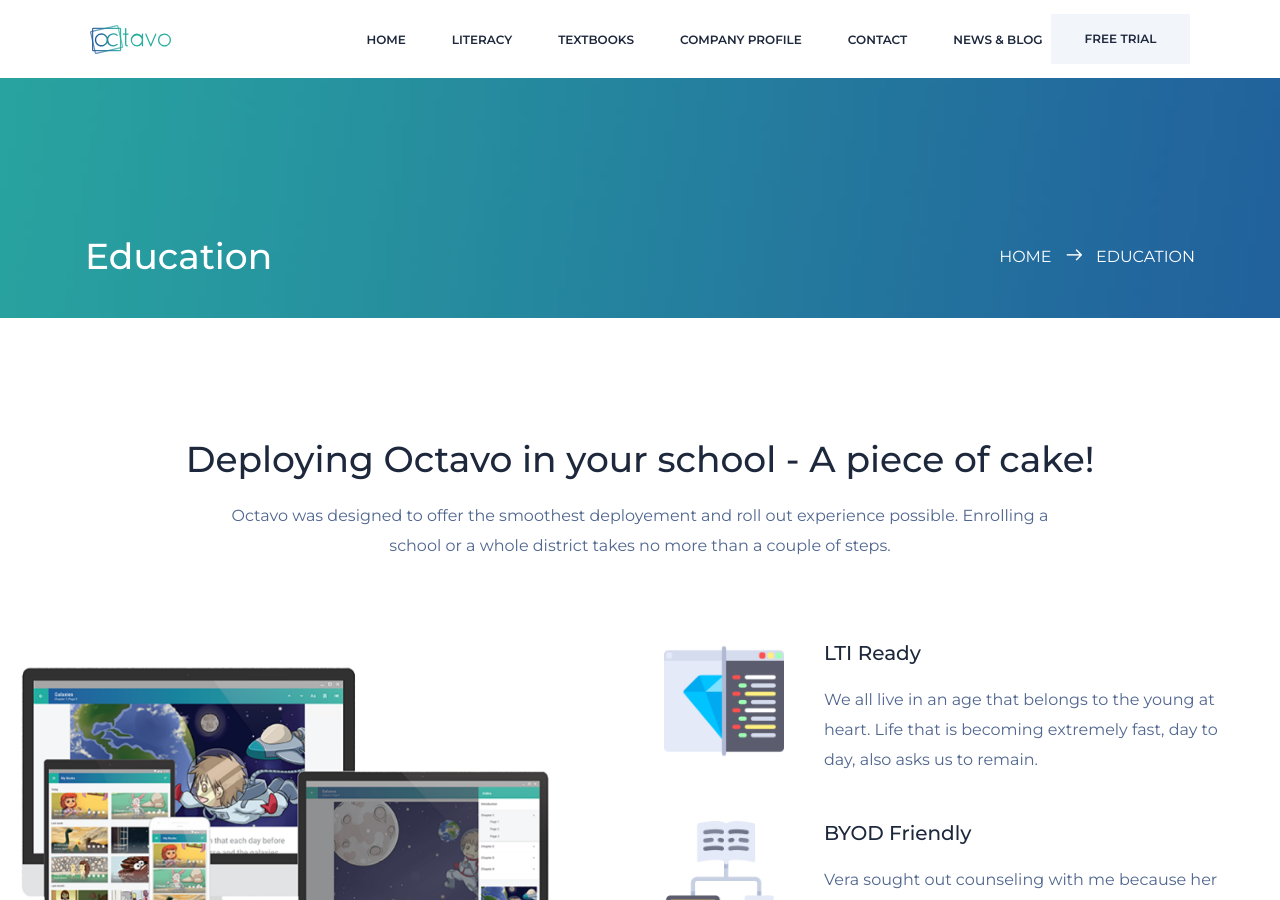
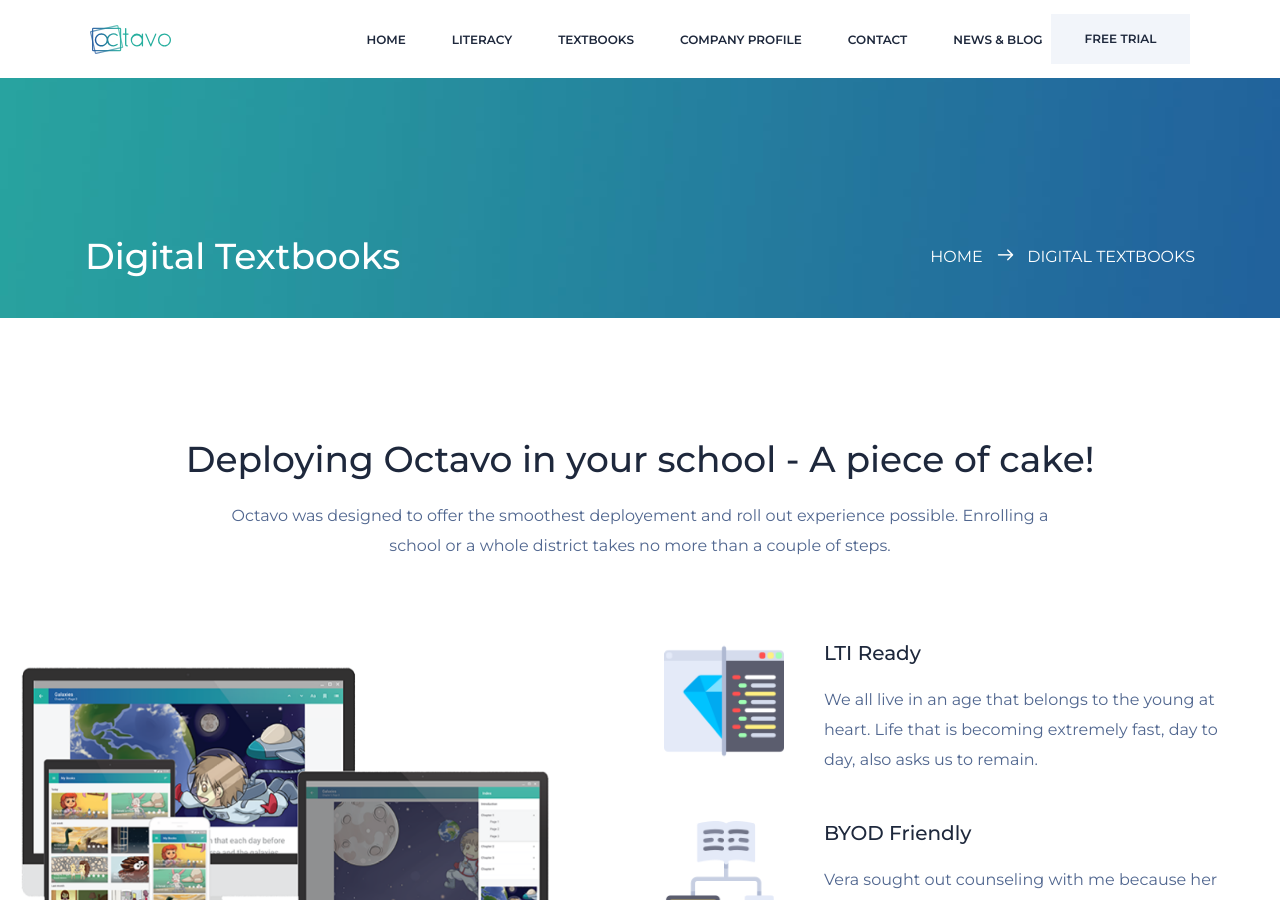
Before and after one commit to jurgencalleja/octavo.education, a Jekyll site: the page built from textbooks.html, in a window 1280 px wide and 900 px high. Built offline with Jekyll 4.4.1, drawn with Linux system fonts in a browser that asks for light colours.

Commit message:
update html for relative nav bar items - textbooks and literacy

```diff
--- a/literacy.html
+++ b/literacy.html
@@ -1,7 +1,7 @@
 ---
 layout: page
-name: Education
-title: Education
+name: Literacy
+title: Literacy
 ---
     {% include section/unique-feature.html %}
 
--- a/textbooks.html
+++ b/textbooks.html
@@ -1,7 +1,7 @@
 ---
 layout: page
-name: Education
-title: Education
+name: Digital Textbooks
+title: Digital Textbooks
 ---
     {% include section/unique-feature.html %}
 
```
